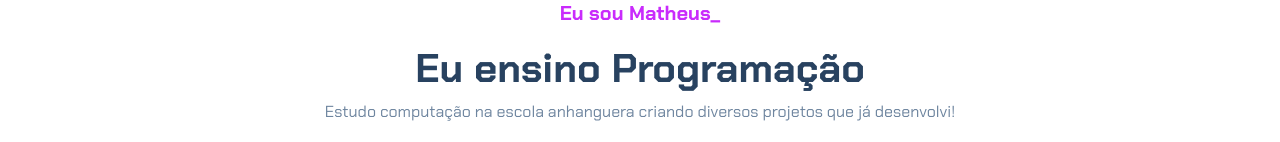
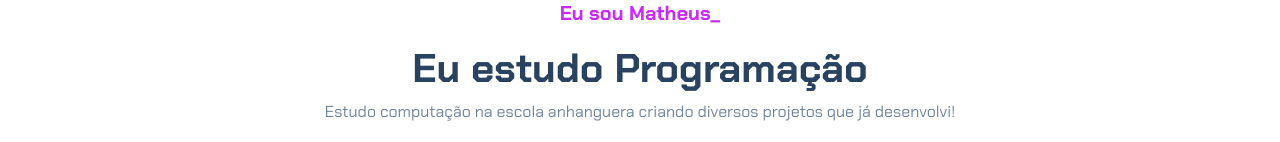
Before and after one commit to morisamurai/Projeto-Meu-Portf-lio, a plain HTML site: page index.html in a window 1280 px wide. Shown: the part 152-294 px from the top of the page. Drawn offline with nearby package versions, Linux system fonts and the light colour scheme.

Commit message:
Update index.html

```diff
--- a/index.html
+++ b/index.html
@@ -15,7 +15,7 @@
         <img src="img/avatar-perfil.png" alt="avatar da Matheus" class="rounded-circle" width="150" height="150"
             srcset="">
         <p class="lead">Eu sou Matheus_</p>
-        <h1>Eu ensino Programação</h1>
+        <h1>Eu estudo Programação</h1>
         <p>Estudo computação na escola anhanguera criando diversos projetos
             que já desenvolvi!</p>
         <p>Minhas habilidades</p>
```
